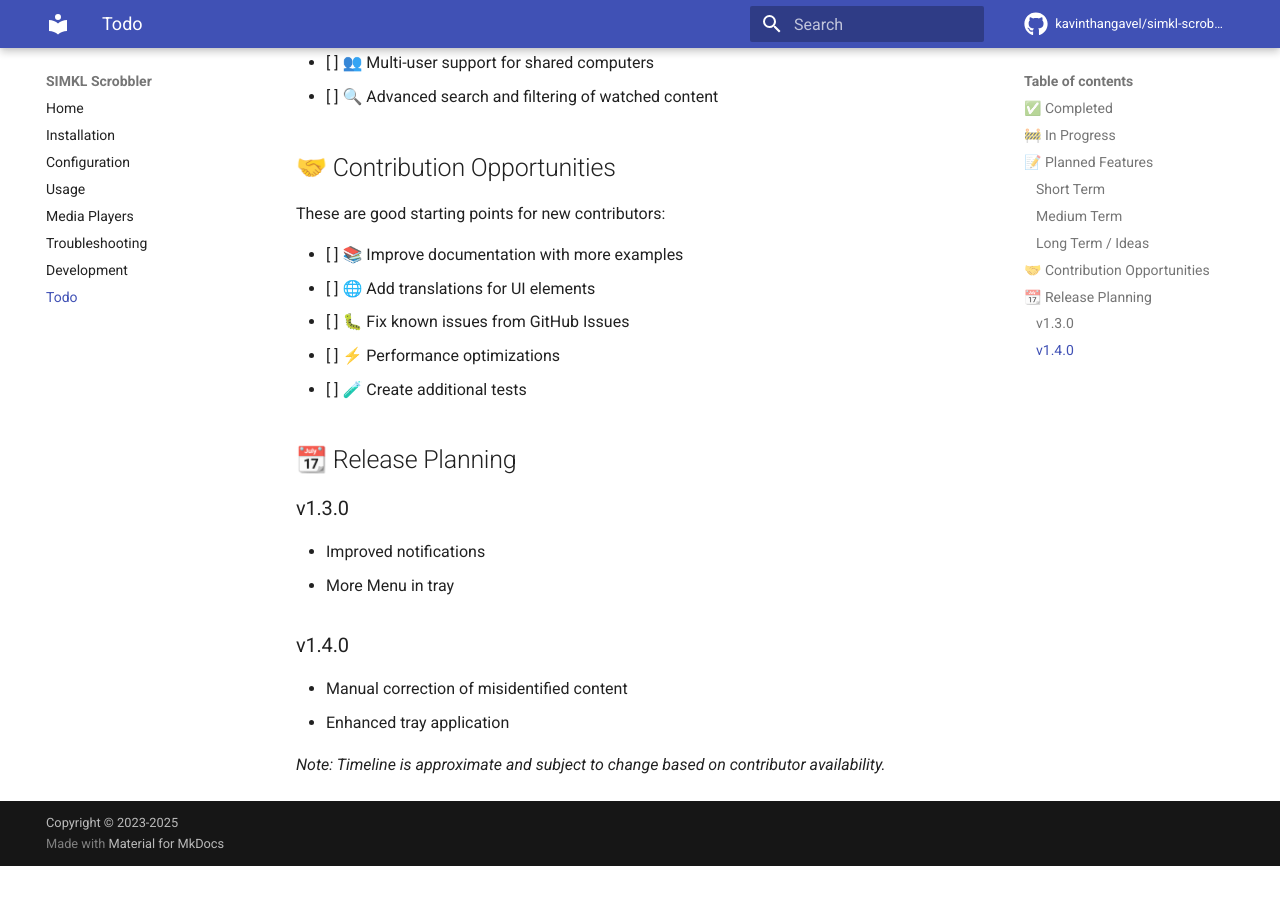
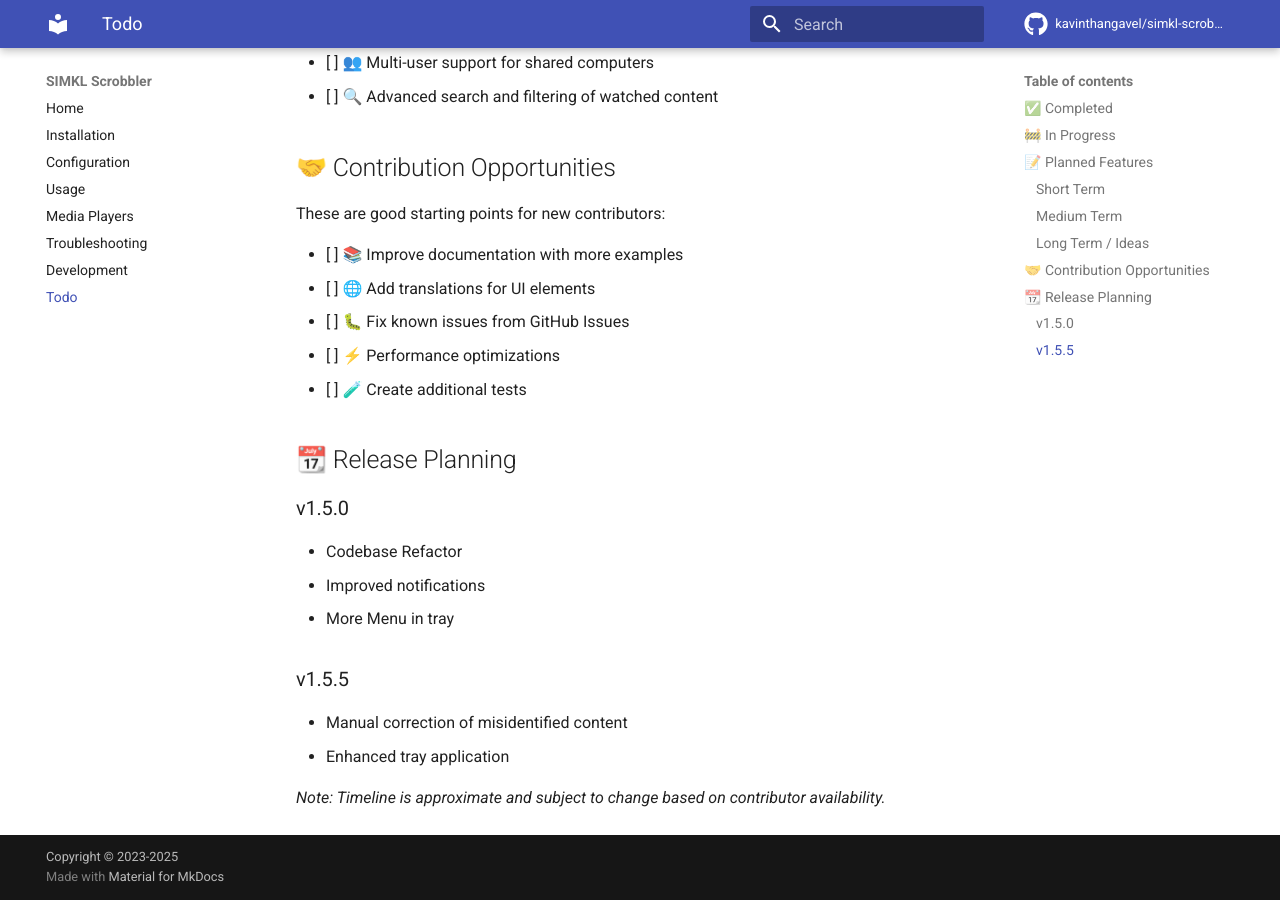
Before and after one commit to ByteTrix/Media-Player-Scrobbler-for-Simkl, an MkDocs documentation site: the page built from docs/todo.md, in a window 1280 px wide and 900 px high, scrolled down 1236 px. Built offline with MkDocs 1.6.1 and Material for MkDocs 9.7.7, drawn with Linux system fonts in a browser that asks for light colours; comment, search, counter and statistics services are not loaded; before the commit the page ends 2102 px from its top, so only the background shows below that.

Commit message:
Update todo.md

```diff
--- a/docs/todo.md
+++ b/docs/todo.md
@@ -54,11 +54,12 @@ These are good starting points for new contributors:
 
 ## 📆 Release Planning
 
-### v1.3.0
+### v1.5.0
+- Codebase Refactor
 - Improved notifications
 - More Menu in tray
 
-### v1.4.0
+### v1.5.5
 - Manual correction of misidentified content
 - Enhanced tray application
 
```
